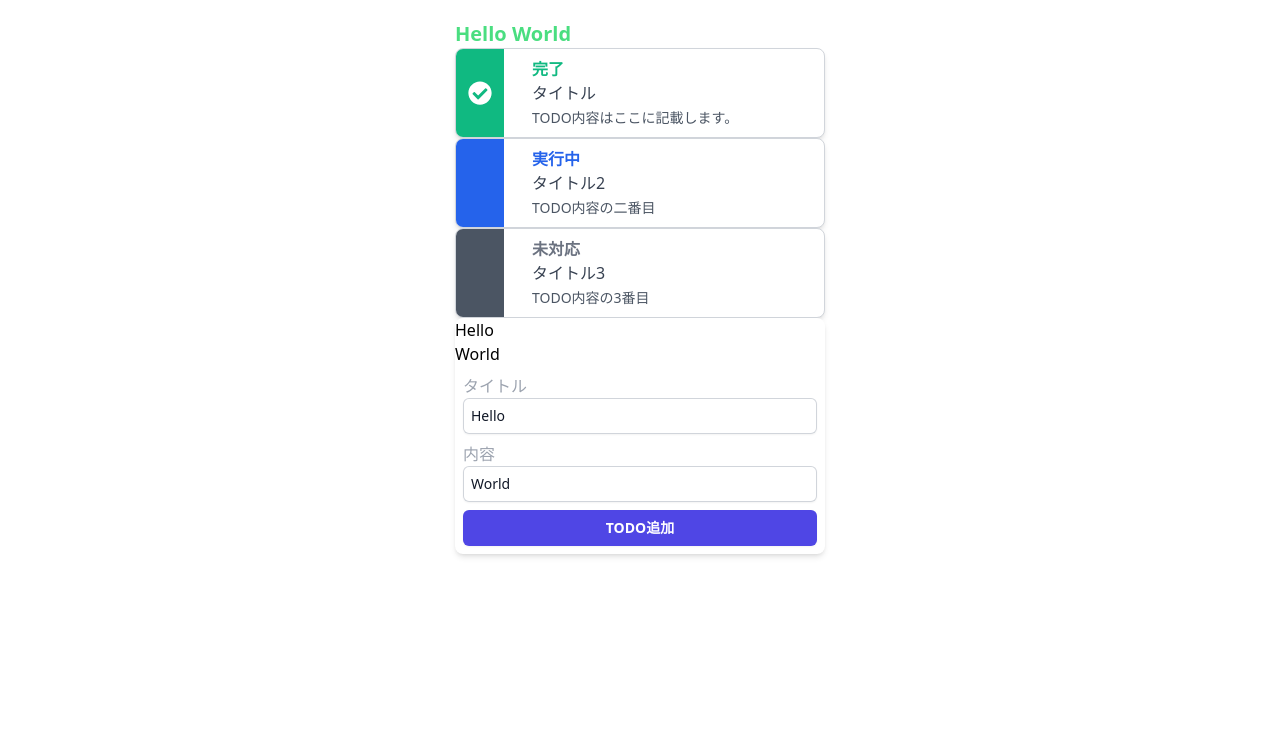
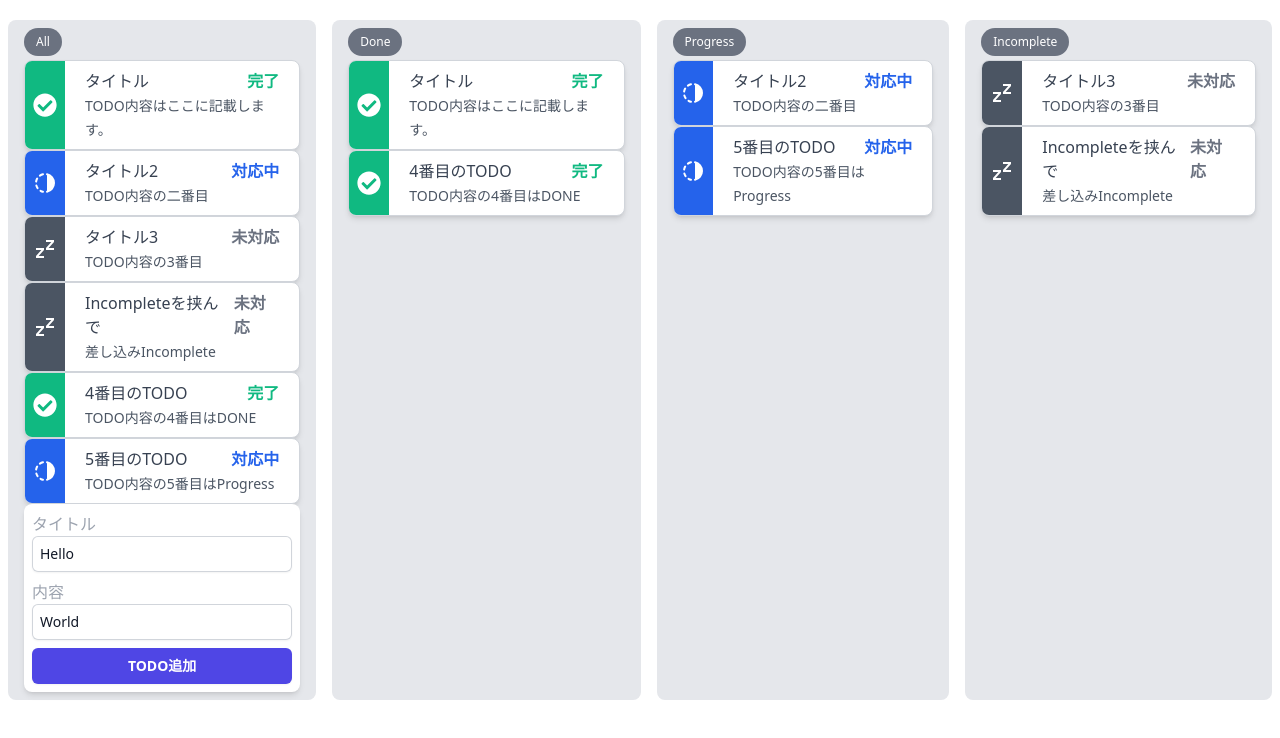
Before and after one commit to naitoyuma7110/trelloTodoApp, a Next.js app: page / in a window 1280 px wide. Shown: the top 738 px of the page. Built offline with nearby package versions, Linux system fonts and the light colour scheme.

Commit message:
[add]filterd TodoList to categorise by status

```diff
--- a/src/components/Todo/TodoForm.tsx
+++ b/src/components/Todo/TodoForm.tsx
@@ -9,11 +9,16 @@ const TodoForm = (props: TodoFormProps): JSX.Element => {
 	const [formTodo, setFormTodo] = useState<Todo>({
 		title: "Hello",
 		content: "World",
-		status: "Done",
+		status: "Incomplete",
 	});
 
 	const handlerAddTodoOnclick = () => {
 		props.addTodoOnclick(formTodo);
+		setFormTodo({
+			title: "",
+			content: "",
+			status: "Incomplete",
+		});
 	};
 
 	const handlerTodoTitleFormOnChange = (
@@ -34,8 +39,6 @@ const TodoForm = (props: TodoFormProps): JSX.Element => {
 
 	return (
 		<div className="w-100 overflow-hidden bg-white rounded-lg shadow-md dark:bg-gray-800">
-			<p>{formTodo.title}</p>
-			<p>{formTodo.content}</p>
 			<form onSubmit={(e) => e.preventDefault()}>
 				<div className="m-2">
 					<label className="text-gray-400">タイトル</label>
--- a/src/components/Todo/TodoItem.tsx
+++ b/src/components/Todo/TodoItem.tsx
@@ -1,6 +1,8 @@
 import { FaCheckCircle } from "react-icons/fa";
+import { TbProgress } from "react-icons/tb";
+import { RiZzzFill } from "react-icons/ri";
 
-export type Status = "Done" | "Progress" | "Incomplete" | "";
+export type Status = "Done" | "Progress" | "Incomplete";
 
 export type Todo = {
 	title: string;
@@ -9,47 +11,57 @@ export type Todo = {
 };
 
 const TodoItem = (props: Todo): JSX.Element => {
-	// 状態に応じて各クラス名、テクストを取得する
-	let statusClassName = {
+	// 状態に応じて各クラス名、テキスト、アイコンを取得する
+	let statusValues = {
 		text: "",
 		textColor: "",
 		bgColor: "",
+		iconDom: <p>Task is in progress...</p>,
 	};
 
 	switch (props.status) {
 		case "Done":
-			statusClassName.text = "完了";
-			statusClassName.textColor = "text-emerald-500";
-			statusClassName.bgColor = "bg-emerald-500";
+			statusValues.text = "完了";
+			statusValues.textColor = "text-emerald-500";
+			statusValues.bgColor = "bg-emerald-500";
+			statusValues.iconDom = (
+				<FaCheckCircle className="w-6 h-6 text-white fill-current" />
+			);
 			break;
 		case "Progress":
-			statusClassName.text = "実行中";
-			statusClassName.textColor = "text-blue-600";
-			statusClassName.bgColor = "bg-blue-600";
+			statusValues.text = "対応中";
+			statusValues.textColor = "text-blue-600";
+			statusValues.bgColor = "bg-blue-600";
+			statusValues.iconDom = (
+				<TbProgress className="w-6 h-6 text-white fill-current" />
+			);
 			break;
 		case "Incomplete":
-			statusClassName.text = "未対応";
-			statusClassName.textColor = "text-gray-500";
-			statusClassName.bgColor = "bg-gray-600";
+			statusValues.text = "未対応";
+			statusValues.textColor = "text-gray-500";
+			statusValues.bgColor = "bg-gray-600";
+			statusValues.iconDom = (
+				<RiZzzFill className="w-6 h-6 text-white fill-current" />
+			);
 			break;
 	}
 
 	return (
-		<div className="flex w-full border border-gray-300 max-w-sm overflow-hidden bg-white rounded-lg shadow-md dark:bg-gray-800">
+		<div className="flex w-full border border-gray-300 overflow-hidden bg-white rounded-lg shadow-md dark:bg-gray-800">
 			<div
-				className={`flex items-center justify-center w-12 ${statusClassName.bgColor}`}>
-				{props.status === "Done" && (
-					<FaCheckCircle className="w-6 h-6 text-white fill-current" />
-				)}
+				className={`flex items-center justify-center w-12 ${statusValues.bgColor}`}>
+				{statusValues.iconDom}
 			</div>
 
-			<div className="px-4 py-2 w-80">
-				<div className="mx-3">
-					<span className={`font-semibold ${statusClassName.textColor}`}>
-						{statusClassName.text}
-					</span>
-					<p className="me-1 mb-0 text-gray-700">{props.title}</p>
-					<span className="text-sm  text-gray-600 dark:text-gray-200 me-1">
+			<div className="px-4 p-2 w-full">
+				<div className="px-1">
+					<div className="flex justify-start">
+						<span className="me-2 flex-auto text-gray-700">{props.title}</span>
+						<span className={`font-semibold  ${statusValues.textColor}`}>
+							{statusValues.text}
+						</span>
+					</div>
+					<span className="text-sm  text-gray-600 dark:text-gray-200">
 						{props.content}
 					</span>
 				</div>
--- /dev/null
+++ b/src/components/Todo/todo.module.css
@@ -0,0 +1,4 @@
+.todolist {
+	max-height: 90vh;
+	overflow-y: scroll;
+}
--- a/src/components/Todo/todoListForm.tsx
+++ b/src/components/Todo/todoListForm.tsx
@@ -1,7 +1,8 @@
 import React, { useState } from "react";
-
+import styles from "./todo.module.css";
 import TodoItem, { Todo } from "./todoItem";
 import TodoForm from "./todoForm";
+import { Status } from "./todoItem";
 
 const TodoListForm = (): JSX.Element => {
 	const [todoItemList, setTodoList] = useState<Todo[]>([
@@ -20,7 +21,23 @@ const TodoListForm = (): JSX.Element => {
 			content: "TODO内容の3番目",
 			status: "Incomplete",
 		},
+		{
+			title: "Incompleteを挟んで",
+			content: "差し込みIncomplete",
+			status: "Incomplete",
+		},
+		{
+			title: "4番目のTODO",
+			content: "TODO内容の4番目はDONE",
+			status: "Done",
+		},
+		{
+			title: "5番目のTODO",
+			content: "TODO内容の5番目はProgress",
+			status: "Progress",
+		},
 	]);
+
 	const addTodoOnClick = (todo: Todo) => {
 		// const newTodoList = todoItemList.slice();
 		const newTodoList = [...todoItemList];
@@ -32,10 +49,35 @@ const TodoListForm = (): JSX.Element => {
 
 	return (
 		<>
-			{todoItemList.map((todo, i) => {
-				return <TodoItem key={i} {...todo} />;
-			})}
-			<TodoForm addTodoOnclick={addTodoOnClick} />
+			<div className="flex">
+				<div className="mx-2 px-4 py-2 rounded-lg bg-gray-200">
+					<span className="inline-flex items-center py-1.5 px-3 mb-1 rounded-full text-xs font-medium bg-gray-500 text-white">
+						All
+					</span>
+					{todoItemList.map((todo, i) => {
+						return <TodoItem key={i} {...todo} />;
+					})}
+					<TodoForm addTodoOnclick={addTodoOnClick} />
+				</div>
+				{["Done", "Progress", "Incomplete"].map((status, i) => {
+					const filteredTodoList = todoItemList.filter(
+						(item) => (item.status as Status) === status
+					);
+
+					return (
+						<div key={i} className="mx-2 px-4 py-2 rounded-lg bg-gray-200">
+							<span
+								key={i}
+								className="inline-flex items-center py-1.5 px-3 mb-1 rounded-full text-xs font-medium bg-gray-500 text-white">
+								{status}
+							</span>
+							{filteredTodoList.map((todo, j) => (
+								<TodoItem key={j} {...todo} />
+							))}
+						</div>
+					);
+				})}
+			</div>
 		</>
 	);
 };
--- a/src/pages/index.tsx
+++ b/src/pages/index.tsx
@@ -7,7 +7,6 @@ export default function Home() {
 		<>
 			<div className="w-100 flex justify-center">
 				<div className="my-5">
-					<h1 className="text-xl font-bold text-green-400">Hello World</h1>
 					<TodoListForm />
 				</div>
 			</div>
```
Also changed, not shown: src/components/Button/button.module.css (renamed from src/components/Button/button.nodule.css).
